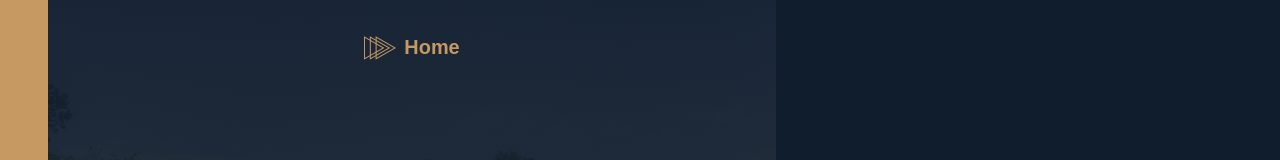
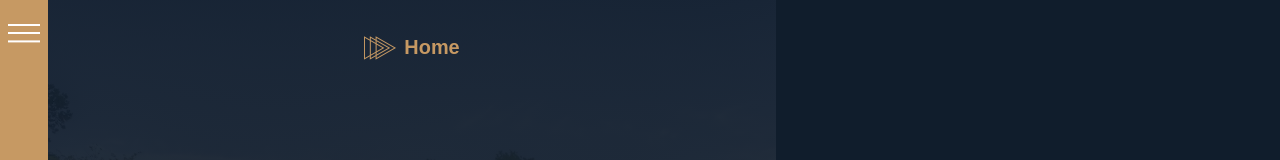
Before and after one commit to Khandaker007/home-booking-web, a React (Vite) app: page / in a window 1280 px wide. Shown: the top 160 px of the page. Built offline with nearby package versions, Linux system fonts and the light colour scheme.

Commit message:
fixed the button position of sidebar

```diff
--- a/src/pages/home-page/home-page.style.scss
+++ b/src/pages/home-page/home-page.style.scss
@@ -18,8 +18,8 @@
 .sidebar{
     background-color: $color-primary;
     display: flex;
-    justify-content: flex-end;
-    // align-content: flex-start;
+    justify-content: center;
+    align-content: center;
 
     grid-column: sidebar-start / sidebar-end;
     grid-row: 1 / -1;
@@ -27,6 +27,9 @@
     @include response (tab-port){
         grid-column: 1 / -1;
         grid-row: 1 / 2;
+
+        justify-content: flex-end;
+        align-items: center;
     }
 
 
@@ -37,8 +40,12 @@
         background-color: #fff;
         height: 2px;
         width: 4rem;
-        margin-right: 4rem;
-        align-self: center;
+        margin-top: 4rem;
+
+        @include response (tab-port){
+            margin-top: 0;
+            margin-right: 3rem;
+        }
 
         &::before,
         &::after{
```
